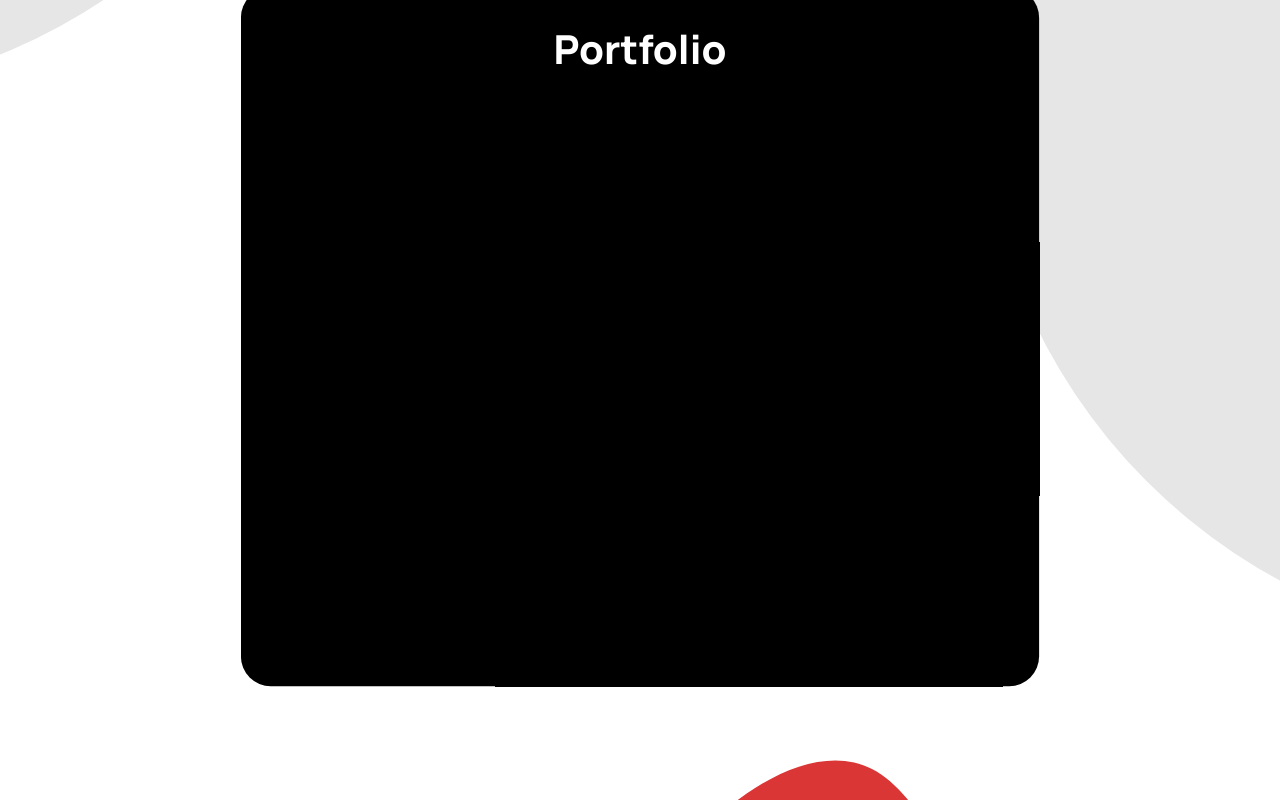
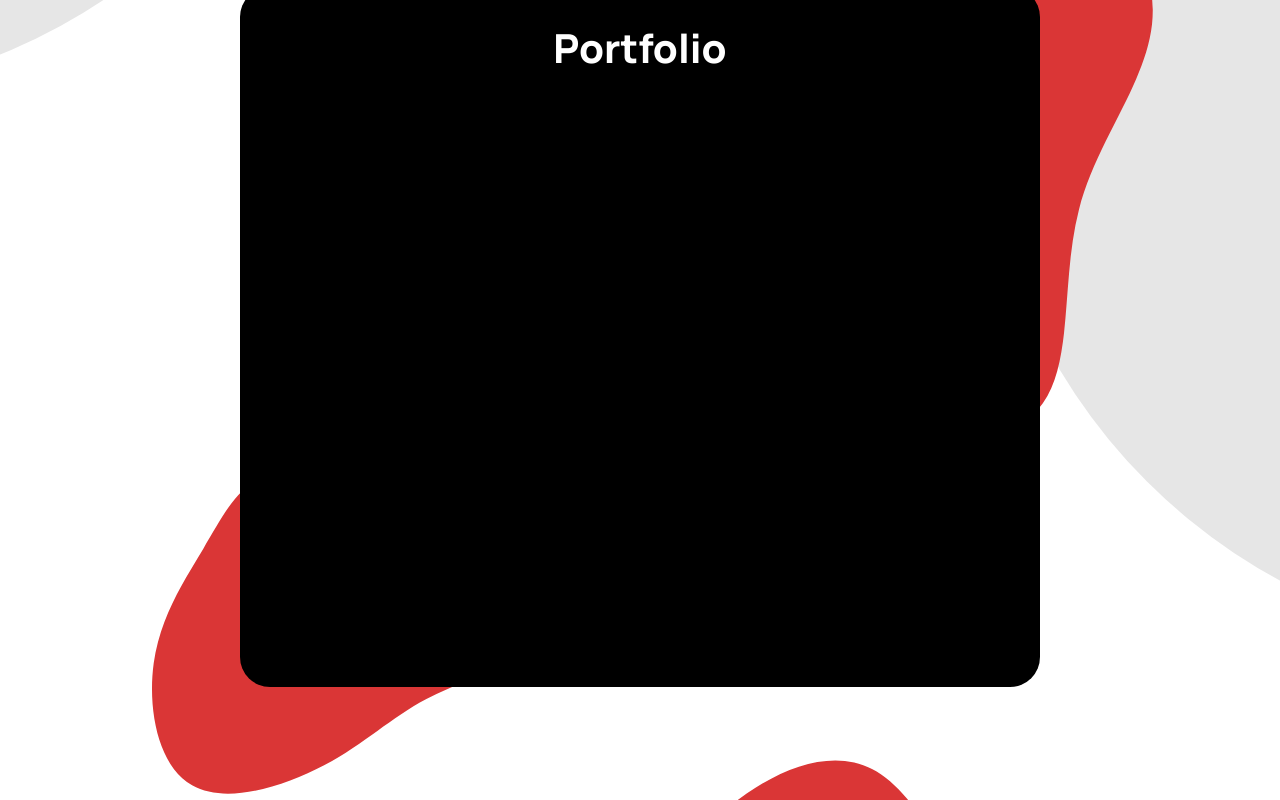
Before and after one commit to VojinPopovic/portfolio-react, a React (Create React App) app: page / in a window 1280 px wide. Shown: the part 1700-2500 px from the top of the page. Built offline with nearby package versions, Linux system fonts and the light colour scheme.

Commit message:
portfolio component animation

```diff
--- a/src/components/Card/BottomCard.js
+++ b/src/components/Card/BottomCard.js
@@ -1,7 +1,6 @@
 import Card from "./Card";
 import RedBlobTwo from "./RedBlobTwo.svg";
 import useOnScrollRight from "../../useOnScrollRight";
-import { useCallback } from "react";
 import { motion } from "framer-motion";
 
 function BottomCard() {
--- a/src/components/Card/TopCard.js
+++ b/src/components/Card/TopCard.js
@@ -1,8 +1,6 @@
 import Card from "./Card";
 import CardImage from "./CardImage.png";
-
 import useOnScrollRight from "../../useOnScrollRight";
-import { useCallback } from "react";
 import { motion } from "framer-motion";
 
 function TopCard() {
--- a/src/components/Portfolio/Portfolio.js
+++ b/src/components/Portfolio/Portfolio.js
@@ -1,17 +1,23 @@
 import "./Portfolio.css";
 import RedBlobSix from "./RedBlobSix.svg";
-import RedBlobSeven from "./RedBlobSeven.svg"
-import {motion} from "framer-motion"
+import RedBlobSeven from "./RedBlobSeven.svg";
+import { motion } from "framer-motion";
+import useOnScrollRight from "../../useOnScrollRight";
 
 function Portfolio() {
+  const [inViewRef2, animations] = useOnScrollRight();
+
   return (
     <section>
       <div className="portfolio-section-container">
-        <motion.div animate={{ scale: 1 }} initial={{scale:0}} transition={{delay:5, duration:1}} className="portfolio-courasel-container">
+        {/* prettier-ignore */}
+        <motion.div ref={inViewRef2} animate={animations} initial={{scale:0}} transition={{delay:1, duration:1}} className="portfolio-courasel-container">
           <h2>Portfolio</h2>
         </motion.div>
-        <motion.img animate={{ scale: 1 }} initial={{scale:0}} transition={{delay:6, duration:1}} src={RedBlobSix} alt="RedBlobSix" className="redblobsix" />
-        <motion.img animate={{ scale: 1 }} initial={{scale:0}} transition={{delay:7, duration:1}} src={RedBlobSeven} alt="RedBlobSeven" className="redblobseven" />
+        {/* prettier-ignore */}
+        <motion.img animate={animations} initial={{scale:0}} transition={{delay:1.5, duration:1}} src={RedBlobSix} alt="RedBlobSix" className="redblobsix" />
+        {/* prettier-ignore */}
+        <motion.img animate={animations} initial={{scale:0}} transition={{delay:2, duration:1}} src={RedBlobSeven} alt="RedBlobSeven" className="redblobseven" />
       </div>
     </section>
   );
```
